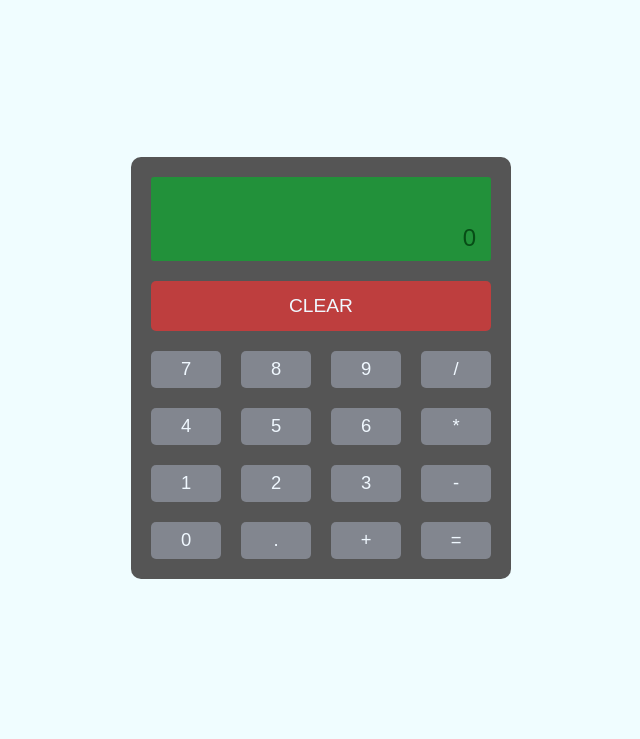
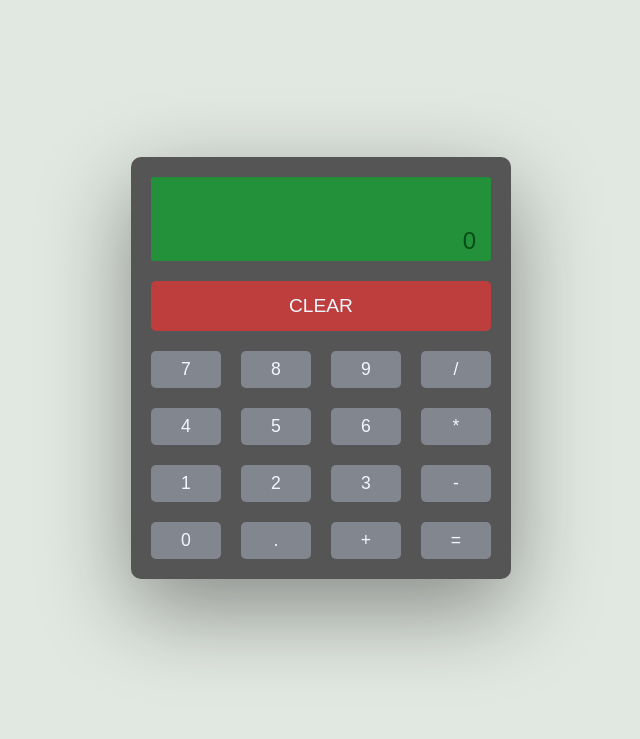
Before and after one commit to lazingbird/odinproject_calculator, a plain HTML site: page index.html in a window 1280 px wide. Shown: the top 739 px of the page, without its empty margins (319-959 px from the left). Drawn offline with Linux system fonts and the light colour scheme.

Commit message:
fix github logo and font weight

```diff
--- a/style.css
+++ b/style.css
@@ -16,7 +16,7 @@ body{
     flex-direction: column;
     justify-content: center;
     font-family: Arial, Helvetica, sans-serif;
-    background-color: rgb(240, 253, 255);
+    background-color: rgb(225, 231, 225);
     align-items: center;
     min-height: 90%;
 }
@@ -29,7 +29,8 @@ body{
     padding: 20px;
     background-color: #555555;
     border-radius: 10px;
-    justify-content: center;;
+    justify-content: center;
+    box-shadow: rgba(0, 0, 0, 0.4) 0px 30px 90px;
 }
 
 .calculator-display{
@@ -45,8 +46,8 @@ body{
 }
 
 #op-text{
-    font-size: 0.95rem;
-    font-weight: 700;
+    font-size: 1.05rem;
+    font-weight: 1000;
     color:rgb(18, 109, 38)
 }
 
@@ -62,7 +63,7 @@ body{
     color: aliceblue;
     border-radius: 5px;
     border-color: white;
-    font-weight: 100;
+    font-weight: 500;
     font-size: 1.20rem;
     margin-bottom: 20px;
 
@@ -83,8 +84,8 @@ body{
     background-color: rgb(130, 134, 143);
     color: aliceblue;
     border-radius: 5px;
-    font-size: 1.15rem;
-    font-weight: 100;
+    font-size: 1.10rem;
+    font-weight: 500;
 }
 
 .btn:hover{
@@ -118,7 +119,8 @@ img{
 
 a{
     display: flex;
-    height: 30px;
+    height: 30x;
+    width: 30px;
 }
 
 .img-container:hover{
```
